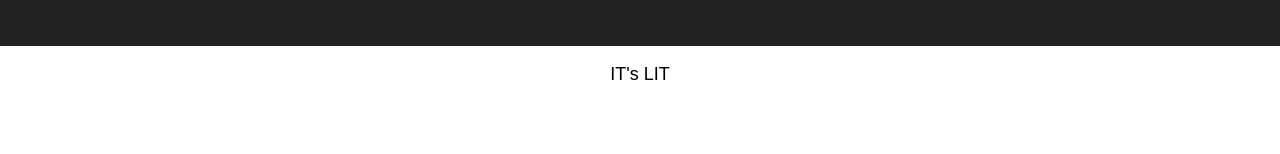
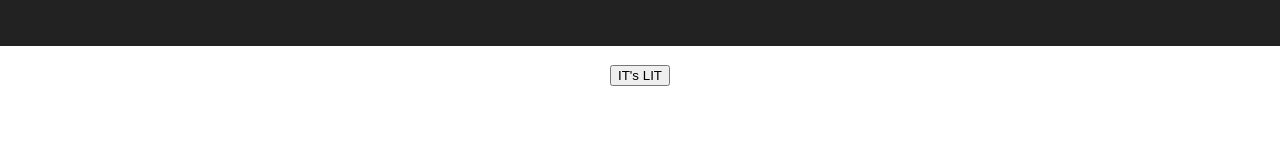
Before and after one commit to hvdson/tone-js-sandbox, a React (Create React App) app: page / in a window 1280 px wide. Shown: the part 144-298 px from the top of the page. Built offline with nearby package versions, Linux system fonts and the light colour scheme.

Commit message:
have a button generating a pulse wave which will toggle start or stop

```diff
--- a/src/App.js
+++ b/src/App.js
@@ -4,13 +4,27 @@ import './App.css';
 import Tone from 'tone'
 
 class App extends Component {
+  constructor(props) {
+    super(props);
+    this.omniOsc = new Tone.OmniOscillator("C#4", "pwm").toMaster();
+    this.state = {
+      oscillatorOn: false
+    };
+  }
 
-  _newSynth() {
+  _handleClick = () => {
+    if (this.state.oscillatorOn) {
+      this.omniOsc.stop();
+      this.setState({ oscillatorOn: false });
+    } else {
+      this._newSynth();
+    }
+  }
+
+  _newSynth = () => {
     //create a synth and connect it to the master output (your speakers)
-    var synth = new Tone.Synth().toMaster()
-
-    //play a middle 'C' for the duration of an 8th note
-    synth.triggerAttackRelease('C4', '8n')
+    this.omniOsc.start();
+    this.setState({oscillatorOn: true});
   }
 
   render() {
@@ -21,8 +35,7 @@ class App extends Component {
           <h1 className="App-title">Welcome to React</h1>
         </header>
         <p className="App-intro">
-          IT's LIT
-          {this._newSynth}
+          <button onClick={this._handleClick}>IT's LIT</button>
         </p>
       </div>
     );
```
